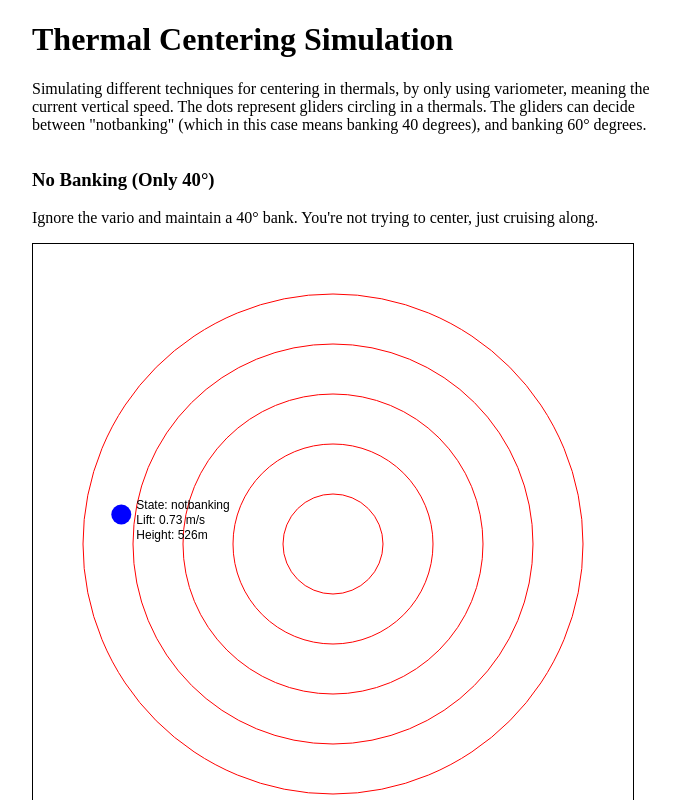
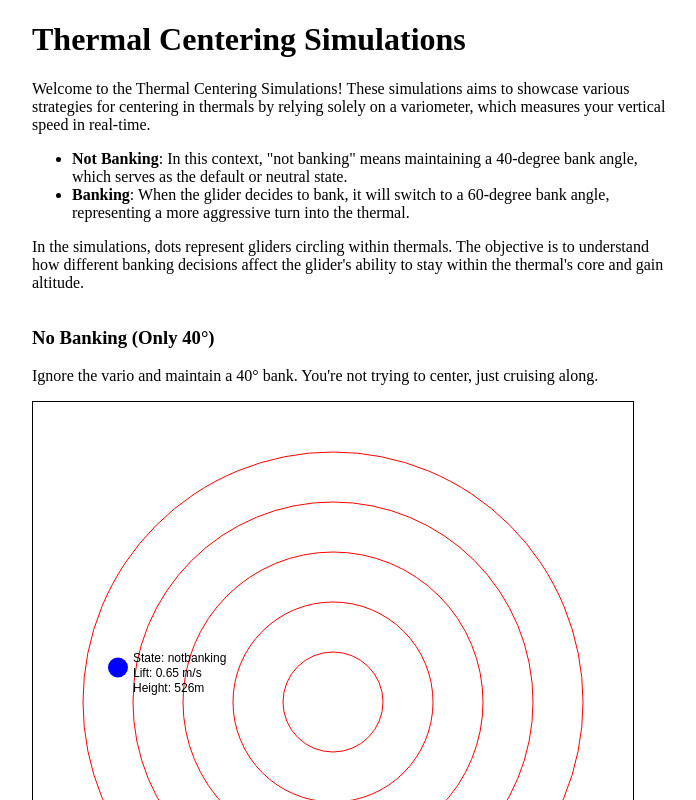
Before and after one commit to bjornua/thermaling-sim, a React (Vite) app: page / in a window 1280 px wide. Shown: the top 800 px of the page, without its empty margins (288-984 px from the left). Built offline with nearby package versions, Linux system fonts and the light colour scheme.

Commit message:
Added some explanation and setup guide

```diff
--- a/src/App.tsx
+++ b/src/App.tsx
@@ -33,13 +33,27 @@ export default function App() {
 
   return (
     <div>
-      <h1>Thermal Centering Simulation</h1>
+      <h1>Thermal Centering Simulations</h1>
       <p>
-        Simulating different techniques for centering in thermals, by only using
-        variometer, meaning the current vertical speed. The dots represent
-        gliders circling in a thermals. The gliders can decide between
-        "notbanking" (which in this case means banking 40 degrees), and banking
-        60° degrees.
+        Welcome to the Thermal Centering Simulations! These simulations aims to
+        showcase various strategies for centering in thermals by relying solely
+        on a variometer, which measures your vertical speed in real-time.
+      </p>
+      <ul>
+        <li>
+          <b>Not Banking</b>: In this context, "not banking" means maintaining a
+          40-degree bank angle, which serves as the default or neutral state.
+        </li>
+        <li>
+          <b>Banking</b>: When the glider decides to bank, it will switch to a
+          60-degree bank angle, representing a more aggressive turn into the
+          thermal.
+        </li>
+      </ul>
+      <p>
+        In the simulations, dots represent gliders circling within thermals. The
+        objective is to understand how different banking decisions affect the
+        glider's ability to stay within the thermal's core and gain altitude.
       </p>
       <div className="simulations">{worlds}</div>
     </div>
```
Also changed, not shown: 1 other file (tests, documents, lock files or other folders).
